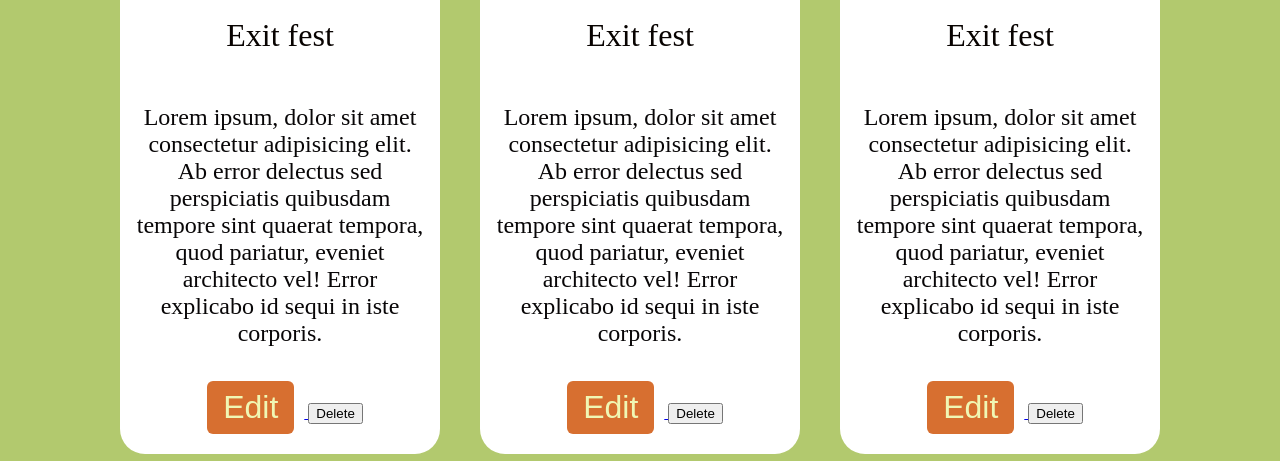
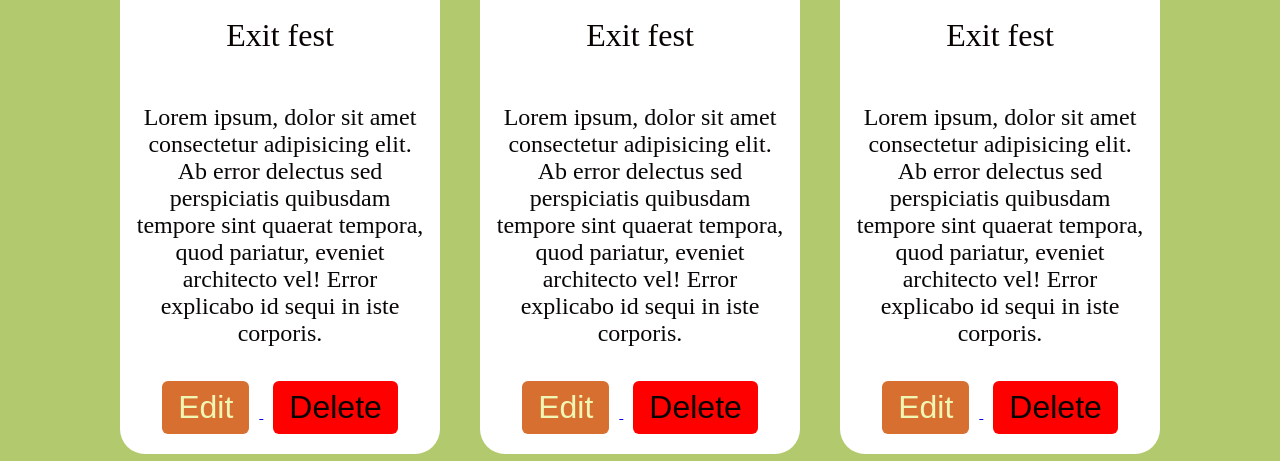
Before and after one commit to idzaaa9/wd2024, a plain HTML site: page adminIndex.html in a window 1280 px wide. Shown: the part 290-751 px from the top of the page. Drawn offline with Linux system fonts and the light colour scheme.

Commit message:
update: updated CSS to support new pages

```diff
--- a/style.css
+++ b/style.css
@@ -168,7 +168,8 @@ nav .menu {
   text-align: center;
 }
 
-.button {
+.button,
+.delete-button {
   border: none;
   font-size: 2em;
   color: var(--cream);
@@ -178,6 +179,11 @@ nav .menu {
   margin: 10px;
   cursor: pointer;
   transition: all 0.5s ease;
+}
+
+.delete-button {
+  color: var(--smoky-black);
+  background-color: red;
 }
 
 .button:hover {
```
